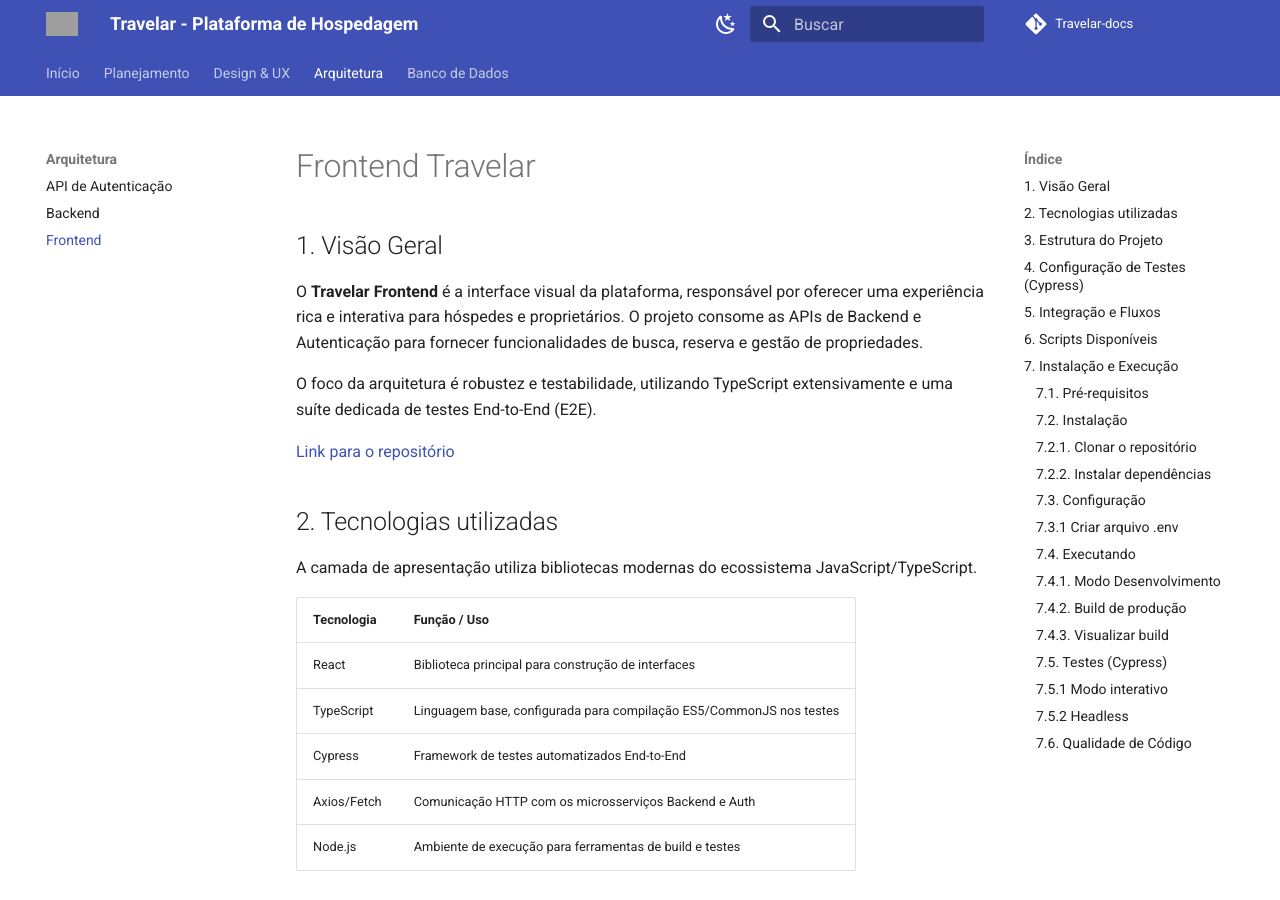
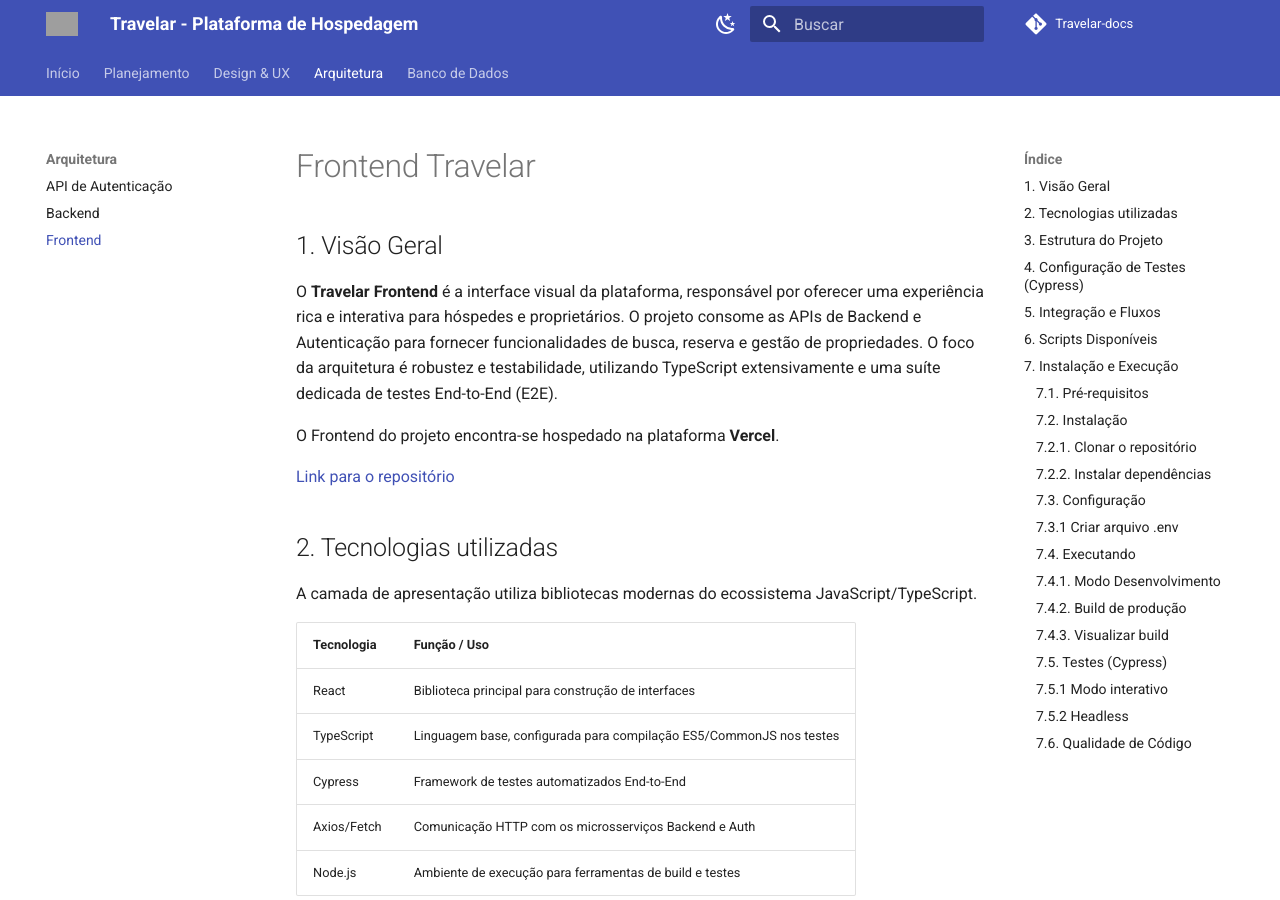
Before and after one commit to Travelar-Spot/Travelar-docs, an MkDocs documentation site: the page built from docs/arquitetura/frontend.md, in a window 1280 px wide and 900 px high. Built offline with MkDocs 1.6.1 and Material for MkDocs 9.7.7, drawn with Linux system fonts in a browser that asks for light colours; comment, search, counter and statistics services are not loaded; grey boxes are pictures that could not be loaded.

Commit message:
Últimas modificações para a apresentação final

```diff
--- a/docs/arquitetura/frontend.md
+++ b/docs/arquitetura/frontend.md
@@ -3,9 +3,10 @@
 
 ## 1. Visão Geral
 
-O **Travelar Frontend** é a interface visual da plataforma, responsável por oferecer uma experiência rica e interativa para hóspedes e proprietários. O projeto consome as APIs de Backend e Autenticação para fornecer funcionalidades de busca, reserva e gestão de propriedades.
+O **Travelar Frontend** é a interface visual da plataforma, responsável por oferecer uma experiência rica e interativa para hóspedes e proprietários. O projeto consome as APIs de Backend e Autenticação para fornecer funcionalidades de busca, reserva e gestão de propriedades. O foco da arquitetura é robustez e testabilidade, utilizando TypeScript extensivamente e uma suíte dedicada de testes End-to-End (E2E).
 
-O foco da arquitetura é robustez e testabilidade, utilizando TypeScript extensivamente e uma suíte dedicada de testes End-to-End (E2E).
+O Frontend do projeto encontra-se hospedado na plataforma **Vercel**.
+
 
 [Link para o repositório](https://github.com/Travelar-Spot/Travelar-frontend)
 
```
Also changed, not shown: docs/arquitetura/api-auth.md (+3 -0 lines), docs/arquitetura/backend.md (+3 -2 lines), docs/dados/banco-de-dados.md (+2 -0 lines).
